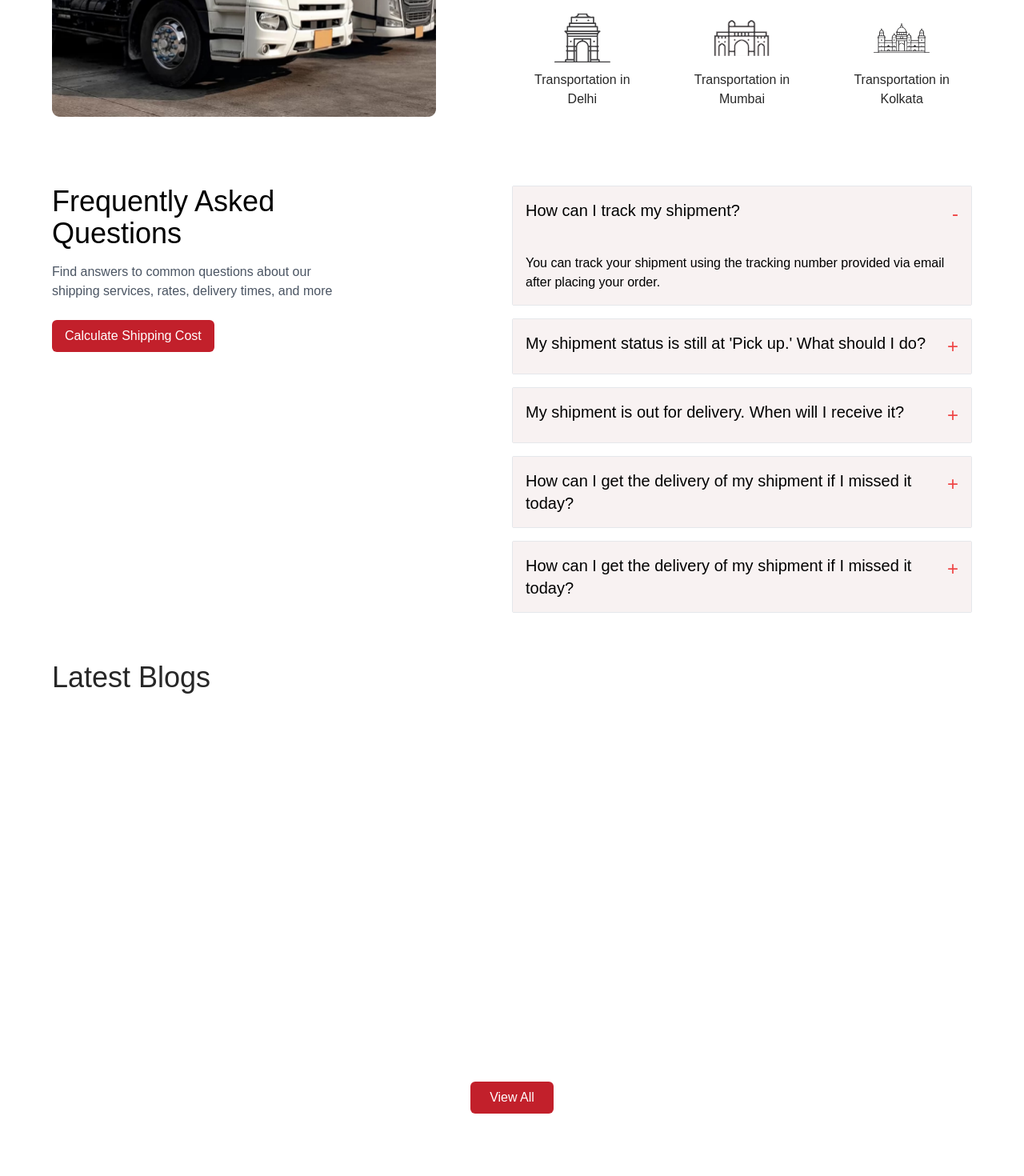
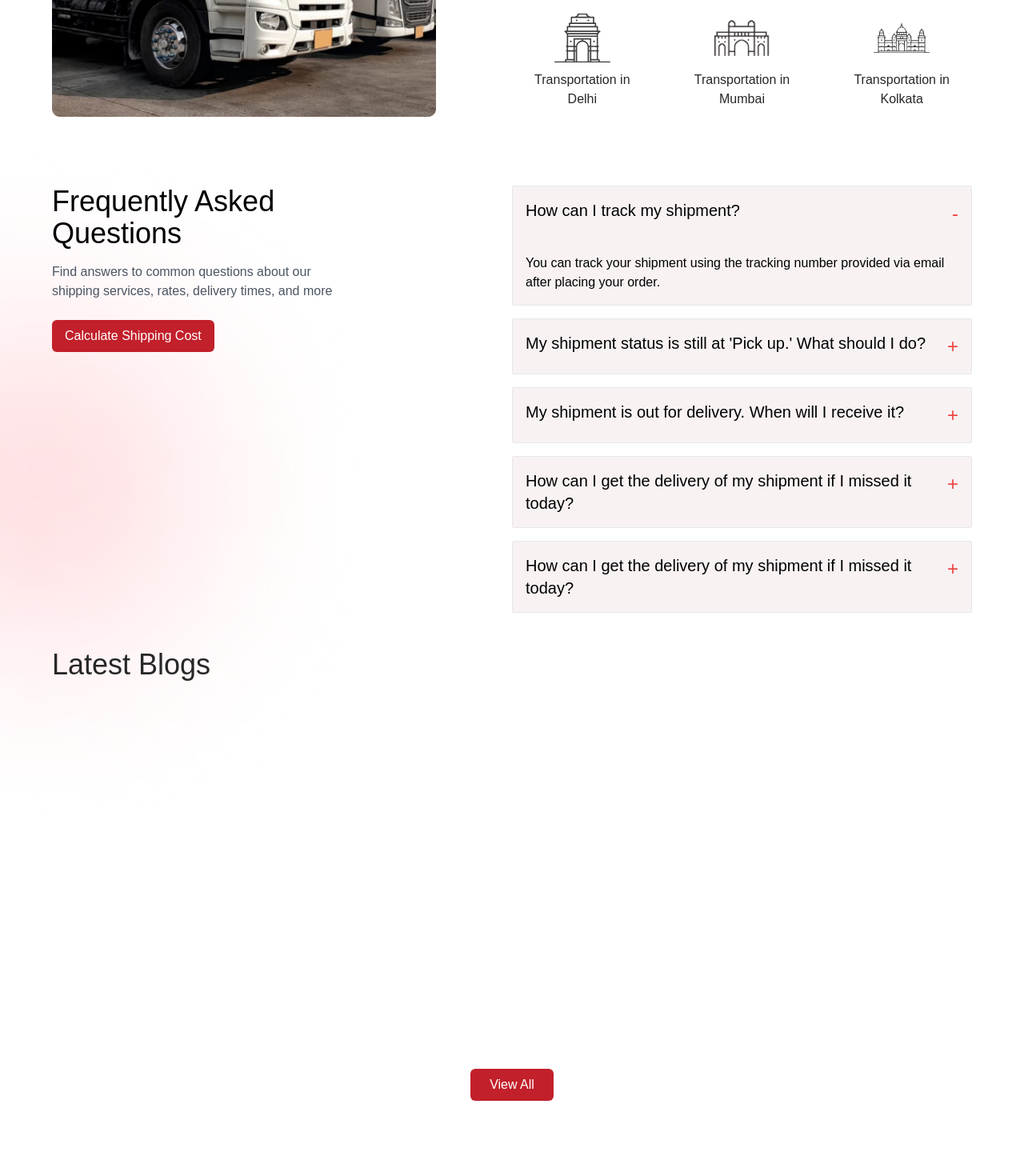
Before and after one commit to abhi8114/aaj_work, a Next.js app: page / in a window 1280 px wide. Shown: the part 4180-5650 px from the top of the page at 80% size. Built offline with nearby package versions, Linux system fonts and the light colour scheme.

Commit message:
Gradient added to faqs

```diff
--- a/src/app/components/home/FaqAccordion.jsx
+++ b/src/app/components/home/FaqAccordion.jsx
@@ -40,7 +40,8 @@ const FaqAccordion = () => {
   };
 
   return (
-    <div className=" flex max-w-[1150px] mx-auto ">
+    <div className="relative">
+      <div className="flex max-w-[1150px] mx-auto">
         <div className="w-1/2   ">
           <h2 className="text-4xl text-left pb-4">
             Frequently Asked <br /> Questions
@@ -75,6 +76,12 @@ const FaqAccordion = () => {
             </div>
           ))}
         </div>
+
+        {/* Gradient */}
+        <div className="absolute left-0 -top-24 w-[520px] h-[520px] -z-10">
+          <Image src="/images/gradient.png" alt="gradient" width={520} height={520} />
+        </div>
+      </div>
     </div>
   );
 };
--- a/src/app/components/home/LatestBlogs.jsx
+++ b/src/app/components/home/LatestBlogs.jsx
@@ -38,7 +38,7 @@ const BlogCards = () => {
   ];
 
   return (
-    <div className=" pt-14  max-w-[1150px] mx-auto font-manrope">
+    <div className="pt-10  max-w-[1150px] mx-auto font-manrope">
       <h2 className="  text-4xl text-[#272727] leading-[50px] text-left font-medium">Latest Blogs</h2>
 
       <div className="  grid grid-cols-1 md:grid-cols-3 gap-6 p-8">
```
Also changed, not shown: public/images/gradient.png (added). Lines whose indentation alone changed are shown as unchanged.
